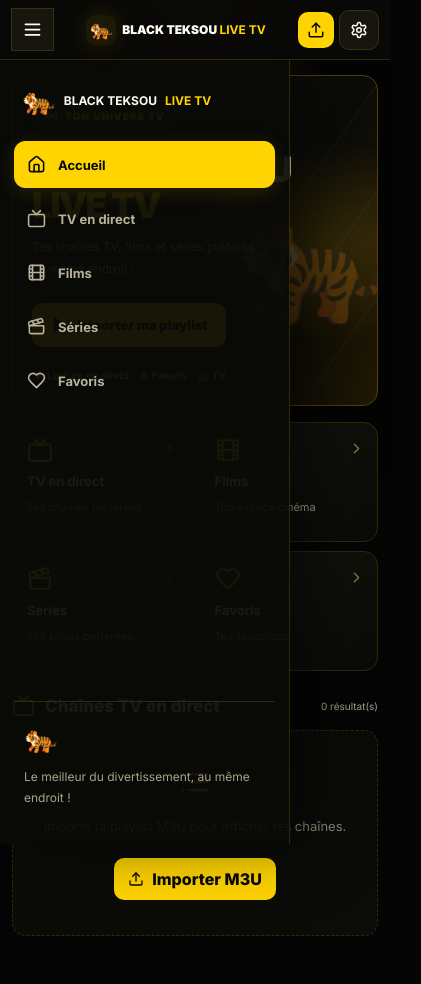
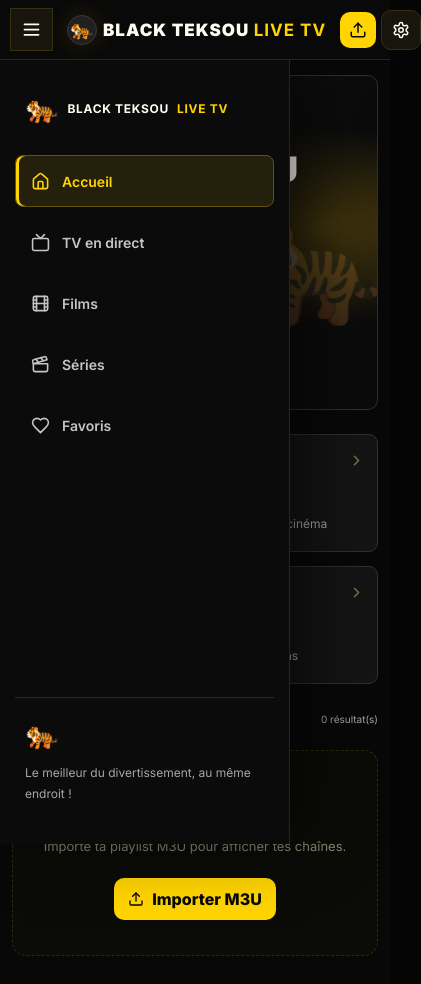
Before and after one commit to tekour/black-teksou-live-tv, a React (Vite) app: page / in a window 390 px wide. Shown: the whole page, 421 px wide, since content can reach past the window. Built offline with nearby package versions, Linux system fonts and the light colour scheme.

Commit message:
Enhance styles for navigation and layout
Added CSS styles for navigation, layout, and media queries.

```diff
--- a/src/styles.css
+++ b/src/styles.css
@@ -1056,3 +1056,350 @@
     transition-duration: 0.01ms !important;
   }
 }
+
+/* BLACK TEKSOU LIVE TV — NAVIGATION IPTV PREMIUM */
+
+/* Fond général */
+:root {
+  --jaune: #ffd400;
+  --noir: #080808;
+  --panneau: #121212;
+  --bordure: #292929;
+  --texte-secondaire: #a6a6a6;
+}
+
+.app {
+  background: #080808;
+}
+
+/* Barre du haut */
+.topbar {
+  min-height: 76px;
+  padding: 12px 26px;
+  background: #090909;
+  border-bottom: 1px solid #252525;
+}
+
+.brand {
+  font-size: 17px;
+  letter-spacing: 1px;
+}
+
+.brandIcon {
+  background: #202020;
+  border: 1px solid #393939;
+  border-radius: 50%;
+}
+
+.headerSearch {
+  background: #171717;
+  border: 1px solid #333;
+  border-radius: 7px;
+}
+
+/* Navigation TV */
+.layout {
+  grid-template-columns: 225px minmax(0, 1fr);
+}
+
+.sidebar {
+  position: sticky;
+  top: 76px;
+  height: calc(100vh - 76px);
+  min-height: 0;
+  padding: 24px 15px;
+  background: #0c0c0c;
+  border-right: 1px solid #252525;
+}
+
+.sidebarBrand {
+  padding: 8px 10px 30px;
+  font-size: 12px;
+  letter-spacing: .7px;
+}
+
+.navItems {
+  gap: 9px;
+}
+
+.navItems button {
+  min-height: 52px;
+  padding: 14px 15px;
+  border: 1px solid transparent;
+  border-radius: 8px;
+  color: #c5c5c5;
+  font-size: 14px;
+  font-weight: 600;
+}
+
+.navItems button.active {
+  color: var(--jaune);
+  background: #24200b;
+  border-color: #62520b;
+  box-shadow: inset 3px 0 var(--jaune);
+}
+
+.navItems button:hover {
+  color: #fff;
+  background: #1b1b1b;
+  border-color: #383838;
+}
+
+.sidebarBottom {
+  border-color: #292929;
+}
+
+/* Navigation à la télécommande */
+button:focus-visible,
+.channelCard:focus-visible,
+.categoryCard:focus-visible {
+  outline: 3px solid var(--jaune);
+  outline-offset: 3px;
+}
+
+/* Contenu principal */
+.mainContent {
+  padding: 28px;
+  min-width: 0;
+}
+
+.hero {
+  min-height: 300px;
+  border-radius: 12px;
+  border: 1px solid #303030;
+  background:
+    radial-gradient(ellipse at 85% 45%, #4c3d0c 0%, transparent 38%),
+    linear-gradient(110deg, #191919, #0b0b0b 75%);
+  box-shadow: none;
+}
+
+.hero::after {
+  background: linear-gradient(
+    90deg,
+    #0b0b0b 0%,
+    #0b0b0bdb 45%,
+    transparent 100%
+  );
+}
+
+.heroBadge {
+  background: #171717;
+  border-color: #51450e;
+  border-radius: 5px;
+}
+
+.hero h1 {
+  letter-spacing: -1px;
+}
+
+.heroButton {
+  border-radius: 6px;
+  min-height: 48px;
+}
+
+.heroTiger {
+  filter: grayscale(.3);
+}
+
+/* Grandes rubriques IPTV */
+.categoryGrid {
+  gap: 14px;
+  margin-top: 24px;
+}
+
+.categoryCard {
+  min-height: 145px;
+  padding: 21px;
+  background: #141414;
+  border: 1px solid #303030;
+  border-radius: 9px;
+}
+
+.categoryCard > svg:first-child {
+  width: 30px;
+  height: 30px;
+  color: var(--jaune);
+}
+
+.categoryCard strong {
+  font-size: 15px;
+}
+
+.categoryCard span {
+  font-size: 12px;
+}
+
+.categoryCard:hover,
+.categoryCard:focus-visible {
+  background: #211d0b;
+  border-color: var(--jaune);
+}
+
+/* Titres de rubrique */
+.sectionHeading {
+  margin-bottom: 20px;
+}
+
+.sectionHeading h2 {
+  font-size: 22px;
+  letter-spacing: -.3px;
+}
+
+/* Filtres de groupes */
+.groups button {
+  background: #171717;
+  border-color: #333;
+  border-radius: 6px;
+}
+
+.groups button.active {
+  background: var(--jaune);
+  color: #090909;
+}
+
+/* Chaînes : cartes plus lisibles sur TV */
+.channelGrid {
+  grid-template-columns: repeat(
+    auto-fill,
+    minmax(175px, 1fr)
+  );
+  gap: 14px;
+}
+
+.channelCard {
+  min-height: 175px;
+  padding: 17px;
+  background: #141414;
+  border: 1px solid #303030;
+  border-radius: 9px;
+}
+
+.channelCard:hover {
+  background: #202020;
+  border-color: #777;
+}
+
+.channelCard.selected,
+.channelCard:focus-visible {
+  background: #211d0b;
+  border-color: var(--jaune);
+  box-shadow: 0 0 0 1px var(--jaune);
+}
+
+.channelLogo {
+  background: #222;
+  border-radius: 7px;
+}
+
+.channelFavorite {
+  background: #222;
+}
+
+/* Lecteur */
+.videoWrap {
+  border-color: #333;
+  border-radius: 10px;
+}
+
+.favButton,
+.clear {
+  border-radius: 6px;
+  border-color: #333;
+}
+
+/* Smart TV et télécommandes */
+@media (min-width: 1101px) {
+  .navItems button,
+  .categoryCard,
+  .channelCard,
+  .groups button,
+  .topActions button {
+    transition:
+      background .15s ease,
+      border-color .15s ease,
+      outline-color .15s ease;
+  }
+
+  .navItems button,
+  .categoryCard,
+  .channelCard {
+    cursor: pointer;
+  }
+}
+
+/* Tablette */
+@media (max-width: 1100px) and (min-width: 761px) {
+  .layout {
+    grid-template-columns: 190px minmax(0, 1fr);
+  }
+
+  .mainContent {
+    padding: 20px;
+  }
+
+  .channelGrid {
+    grid-template-columns: repeat(2, minmax(0, 1fr));
+  }
+}
+
+/* Téléphone */
+@media (max-width: 760px) {
+  .topbar {
+    min-height: 60px;
+    padding: 8px 10px;
+  }
+
+  .layout {
+    display: block;
+  }
+
+  .sidebar {
+    position: fixed;
+    top: 60px;
+    height: calc(100dvh - 60px);
+    min-height: 0;
+    background: #0b0b0b;
+  }
+
+  .mainContent {
+    padding: 15px 12px 28px;
+  }
+
+  .hero {
+    min-height: 270px;
+    border-radius: 10px;
+  }
+
+  .categoryCard {
+    min-height: 118px;
+    padding: 14px;
+  }
+
+  .categoryCard strong {
+    font-size: 13px;
+  }
+
+  .channelGrid {
+    grid-template-columns: repeat(2, minmax(0, 1fr));
+    gap: 9px;
+  }
+
+  .channelCard {
+    min-height: 150px;
+    padding: 12px;
+  }
+
+  .sectionHeading h2 {
+    font-size: 17px;
+  }
+}
+
+/* Réduit les animations si demandé par l'appareil */
+@media (prefers-reduced-motion: reduce) {
+  *,
+  *::before,
+  *::after {
+    transition: none !important;
+    animation: none !important;
+  }
+}
```
